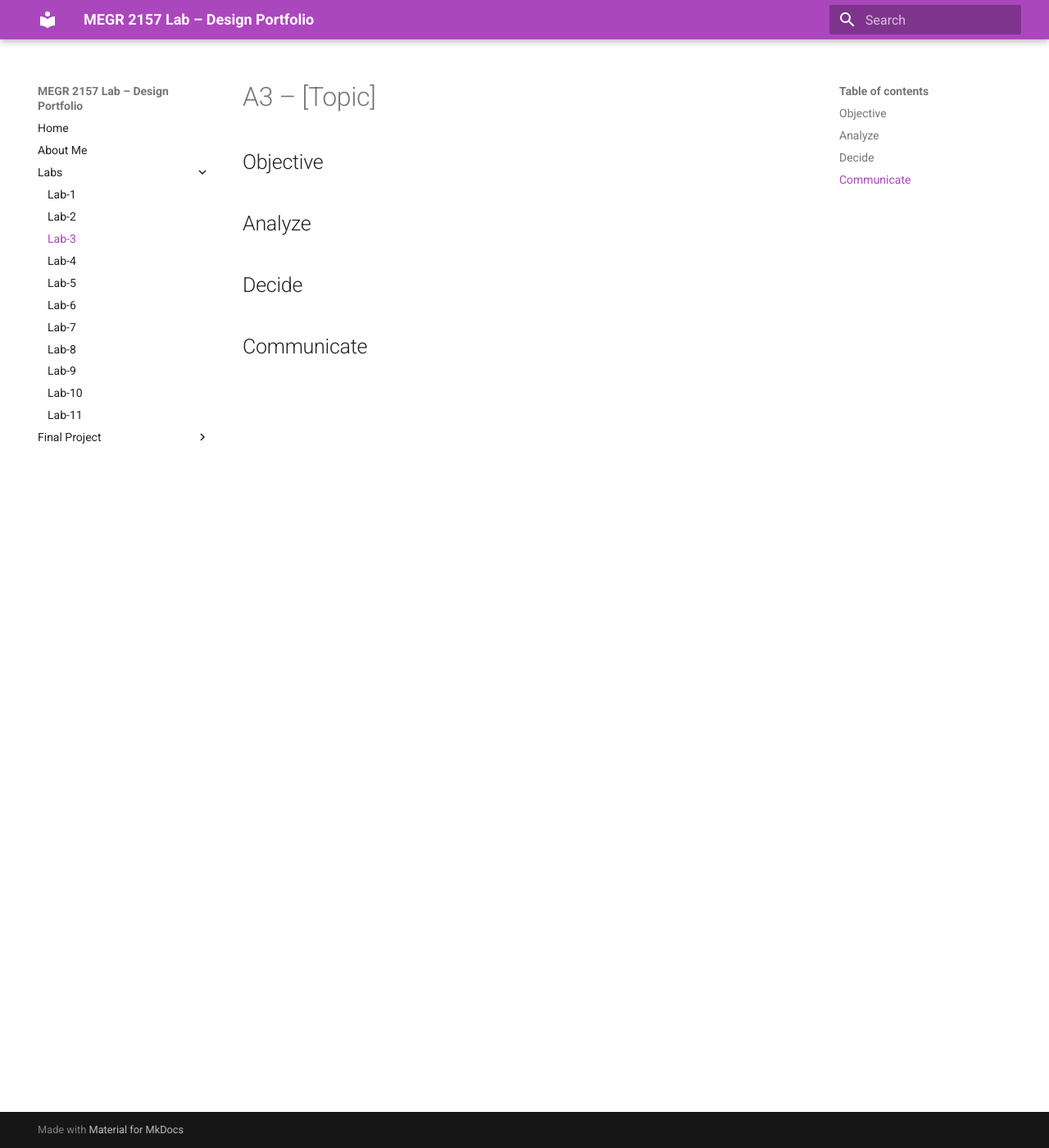
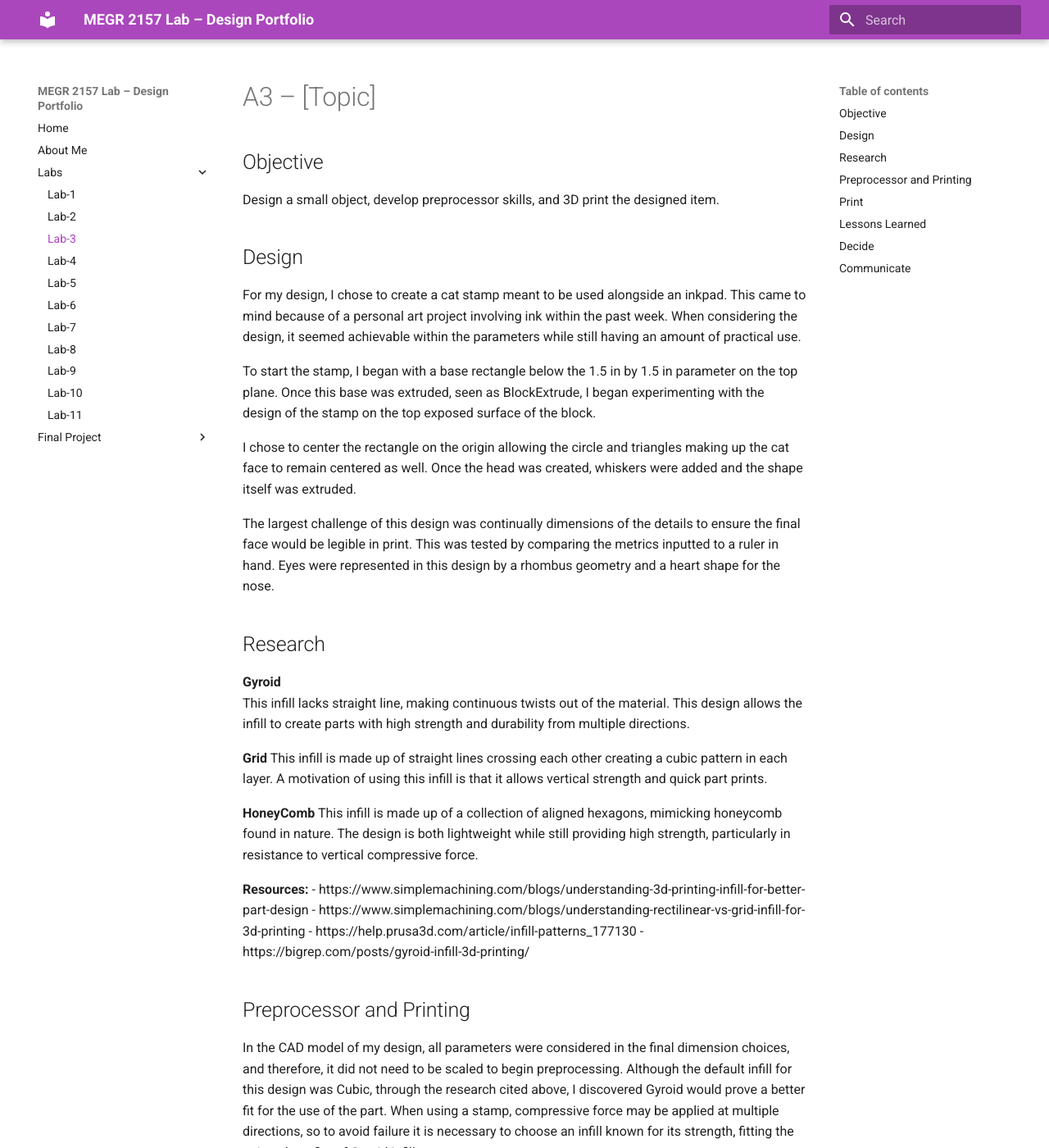
Before and after one commit to swils201/saniyah-wilson-portfolio, an MkDocs documentation site: the page built from docs/Labs/L03/index.md, in a window 1280 px wide and 1400 px high. Shown: the whole window at 82% size. Built offline with MkDocs 1.6.1 and Material for MkDocs 9.7.7, drawn with Linux system fonts in a browser that asks for light colours; some of the changed text lies outside the part shown.

Commit message:
Update index.md

```diff
--- a/docs/Labs/L03/index.md
+++ b/docs/Labs/L03/index.md
@@ -1,11 +1,48 @@
 # A3 – [Topic]
 
 ## Objective
+Design a small object, develop preprocessor skills, and 3D print the designed item.
 
 
-## Analyze
+## Design
+For my design, I chose to create a cat stamp meant to be used alongside an inkpad. This came to mind because of a personal art project involving ink within the past week. When considering the design, it seemed achievable within the parameters while still having an amount of practical use.
+
+To start the stamp, I began with a base rectangle below the 1.5 in by 1.5 in parameter on the top plane. Once this base was extruded, seen as BlockExtrude, I began experimenting with the design of the stamp on the top exposed surface of the block.
+
+I chose to center the rectangle on the origin allowing the circle and triangles making up the cat face to remain centered as well. Once the head was created, whiskers were added and the shape itself was extruded.
+
+The largest challenge of this design was continually dimensions of the details to ensure the final face would be legible in print. This was tested by comparing the metrics inputted to a ruler in hand. Eyes were represented in this design by a rhombus geometry and a heart shape for the nose.
+
+## Research
+
+**Gyroid**
+This infill lacks straight line, making continuous twists out of the material. This design allows the infill to create parts with high strength and durability from multiple directions.
+
+**Grid**
+This infill is made up of straight lines crossing each other creating a cubic pattern in each layer. A motivation of using this infill is that it allows vertical strength and quick part prints.
+
+**HoneyComb**
+This infill is made up of a collection of aligned hexagons, mimicking honeycomb found in nature. The design is both lightweight while still providing high strength, particularly in resistance to vertical compressive force.
+
+**Resources:**
+- https://www.simplemachining.com/blogs/understanding-3d-printing-infill-for-better-part-design
+- https://www.simplemachining.com/blogs/understanding-rectilinear-vs-grid-infill-for-3d-printing
+- https://help.prusa3d.com/article/infill-patterns_177130
+- https://bigrep.com/posts/gyroid-infill-3d-printing/
+
+## Preprocessor and Printing
+In the CAD model of my design, all parameters were considered in the final dimension choices, and therefore, it did not need to be scaled to begin preprocessing. Although the default infill for this design was Cubic, through the research cited above, I discovered Gyroid would prove a better fit for the use of the part. When using a stamp, compressive force may be applied at multiple directions, so to avoid failure it is necessary to choose an infill known for its strength, fitting the unique benefits of Gyroid infill.
+
+I chose to only infill to 50% density, because Gyroid can become costly in time as density increases. To supplement any strength lost from a mid-filled part, I chose to use 5 Top solid layers, adding more stability to the side of the stamp with the design. Wall thickness can contribute to thickness as well as increased, so a higher choice works well for this model.
+
+## Print
+
+## Lessons Learned
 
 
+
+
+I chose to increase the wall thicknes
 ## Decide
 
 
```
